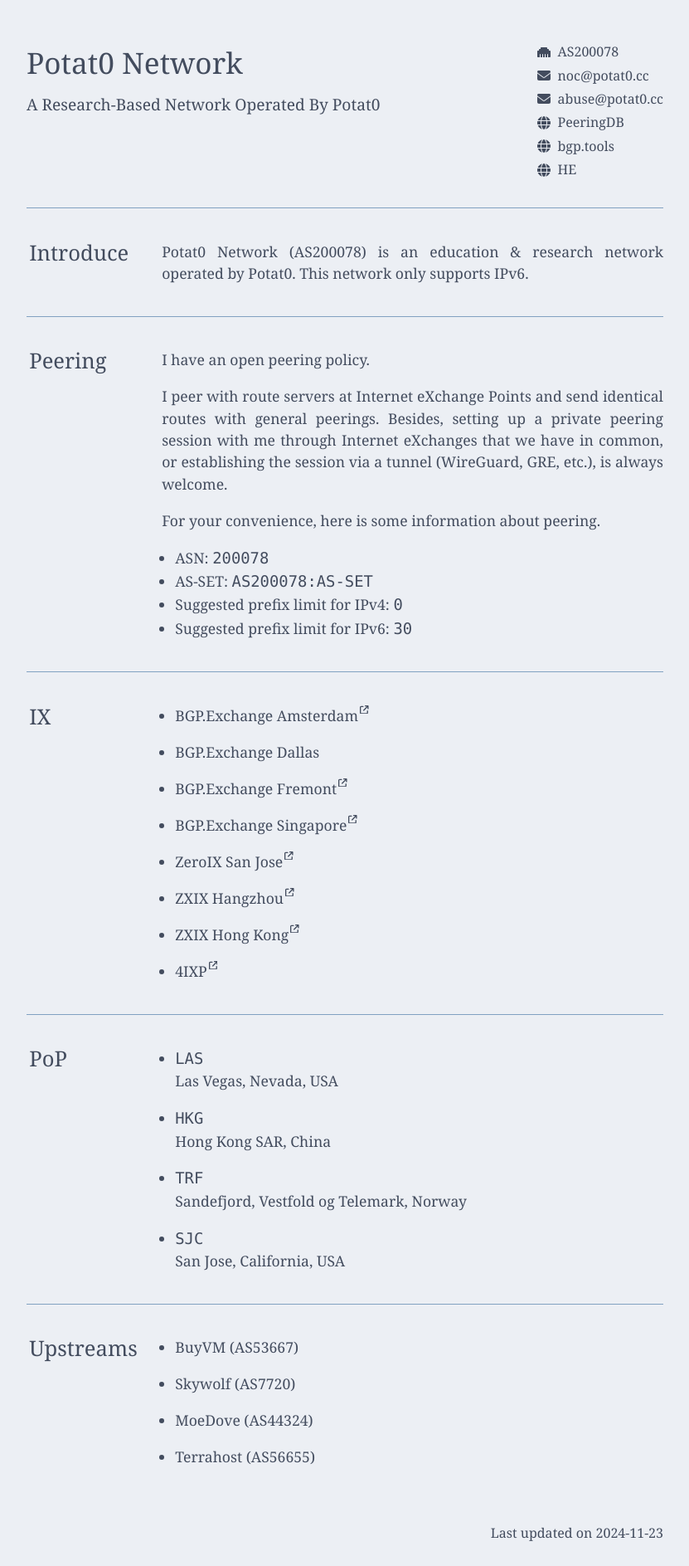
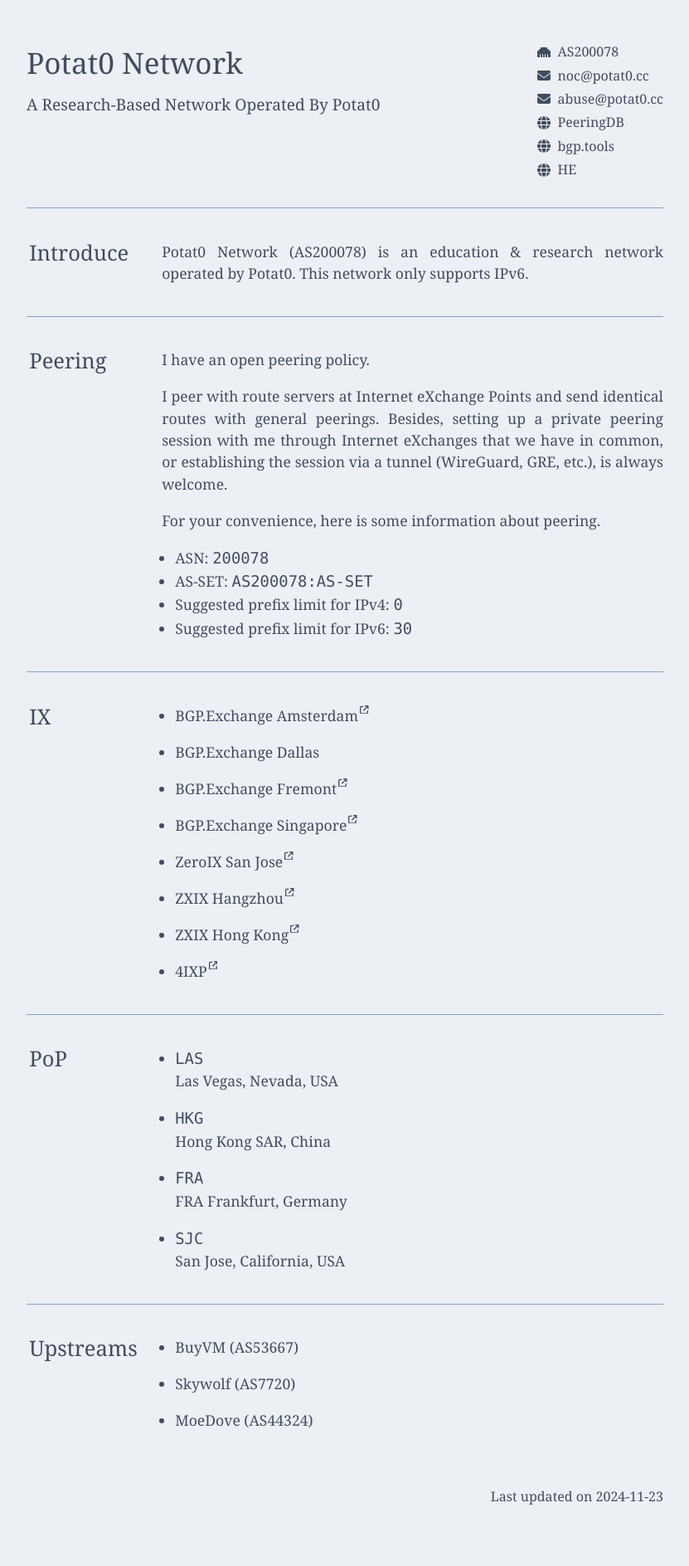
Before and after one commit to Potat0000/AS200078, a Jekyll site: the page built from index.md, in a window 1280 px wide. Shown: the whole page at 83% size, without its empty margins (224-1055 px from the left). Built offline with Jekyll 4.4.1, drawn with Linux system fonts in a browser that asks for light colours; after the commit the page ends 1843 px from its top, so only the background shows below that.

Commit message:
Add FRA Node

```diff
--- a/_data/config.yml
+++ b/_data/config.yml
@@ -68,8 +68,9 @@ section:
       - `HKG`<br>
         Hong Kong SAR, China
 
-      - `TRF`<br>
-        Sandefjord, Vestfold og Telemark, Norway
+      - `FRA`<br>
+        FRA
+        Frankfurt, Germany
 
       - `SJC`<br>
         San Jose, California, USA
@@ -81,5 +82,3 @@ section:
       - Skywolf (AS7720)
 
       - MoeDove (AS44324)
-
-      - Terrahost (AS56655)
```
